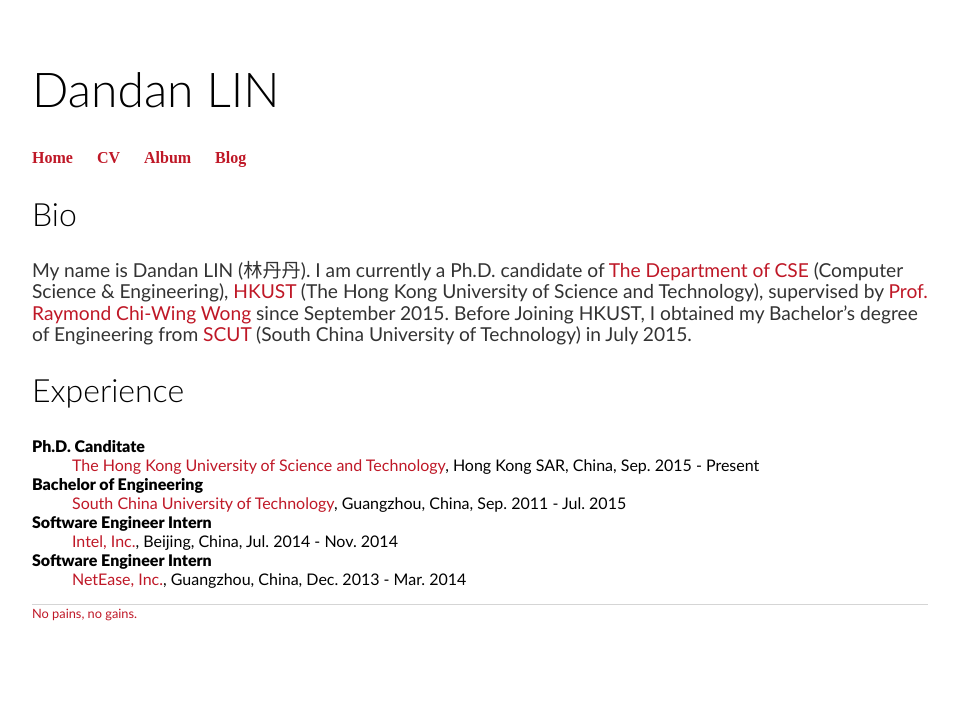
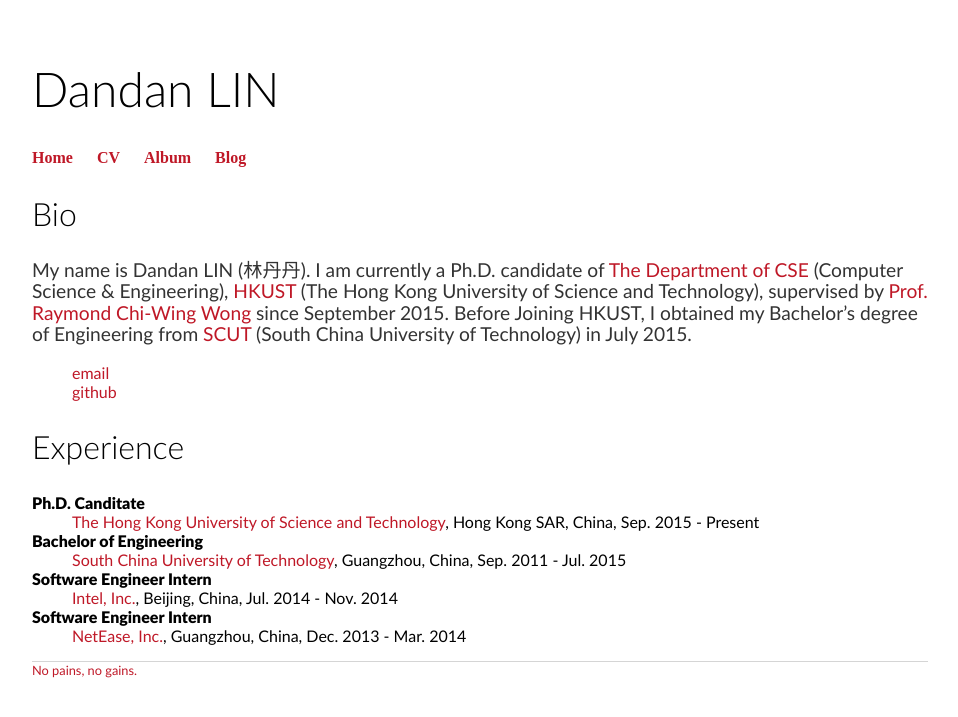
Before and after one commit to 2danlin/2danlin.github.io, a Jekyll site: the page built from index.html, in a window 1280 px wide. Shown: the top 717 px of the page, without its empty margins (160-1118 px from the left). Built offline with Jekyll 4.4.1, drawn with Linux system fonts in a browser that asks for light colours.

Commit message:
Update index.html

```diff
--- a/index.html
+++ b/index.html
@@ -10,6 +10,10 @@
 		<a href="https://www.ust.hk/">HKUST</a> (The Hong Kong University of Science and Technology),
 		supervised by <a href="https://home.cse.ust.hk/~raywong/">Prof. Raymond Chi-Wing Wong</a> since September 2015.
 		Before Joining HKUST, I obtained my Bachelor’s degree of Engineering from <a href="https://www.scut.edu.cn/new/">SCUT</a> (South China University of Technology) in July 2015.</p>
+	<ul>
+	     <li><a href="mailto:lindandan1015@gmail.com">email</a></li>
+	     <li><a href="https://github.com/BelindaDandanLIN">github</a></li>
+	</ul>
 	<h2>Experience</h2>
 	<dl>
 		<dt><strong>Ph.D. Canditate</strong></dt>
```
